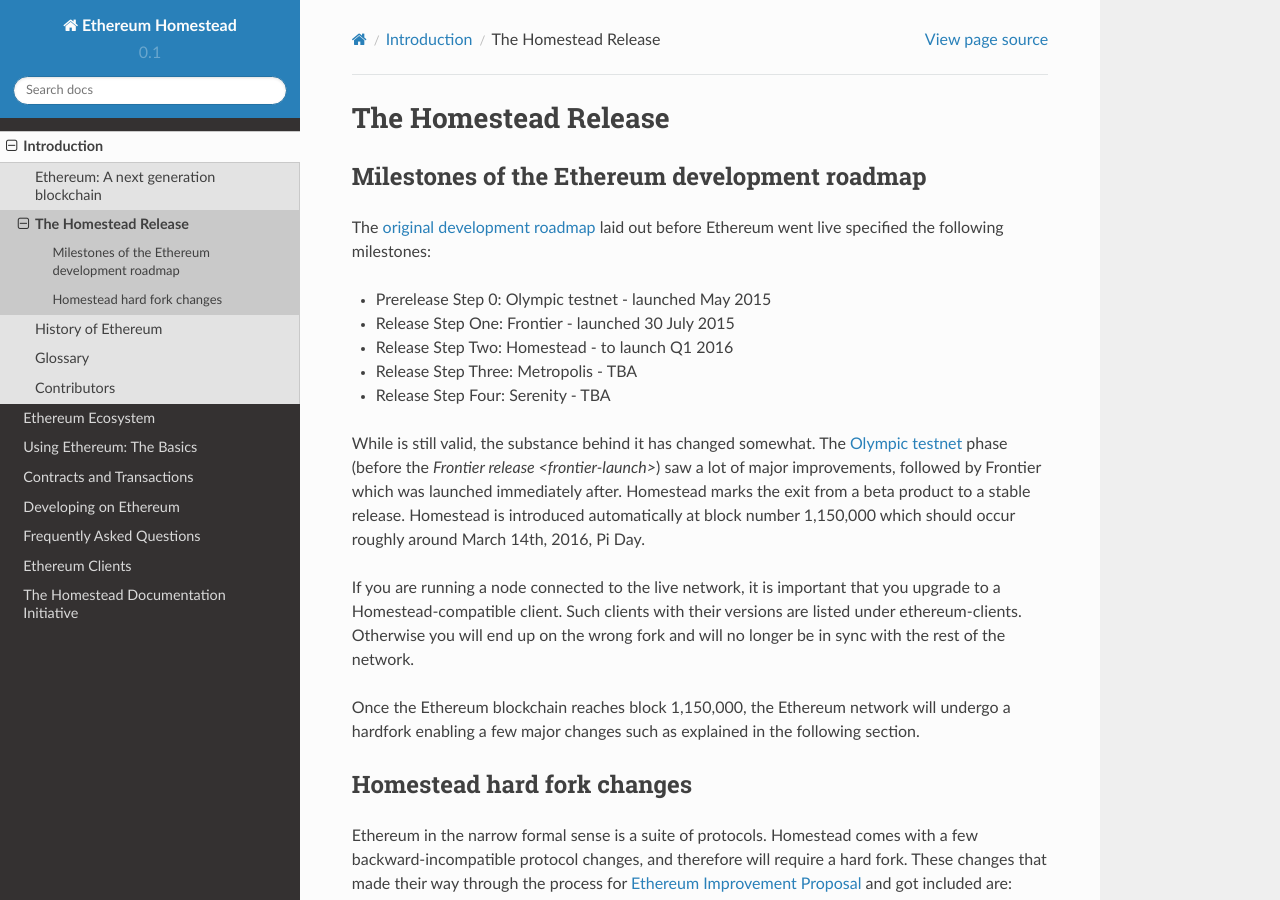
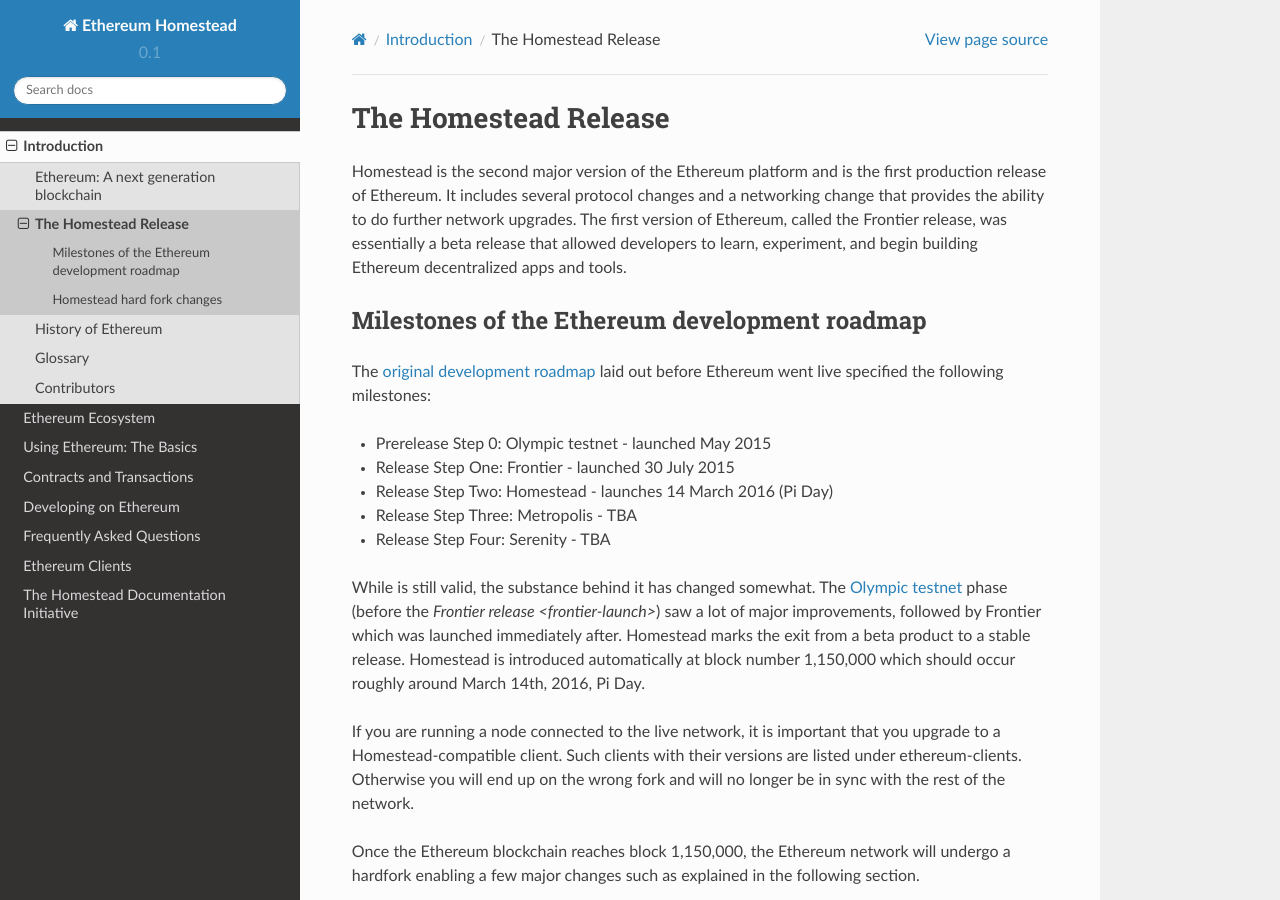
Before and after one commit to ethereum/homestead-guide, a Sphinx documentation site: the page built from source/introduction/the-homestead-release.rst, in a window 1280 px wide and 900 px high. Built offline with Sphinx 7.4.7 and the Read the Docs theme 2.0.0, drawn with Linux system fonts in a browser that asks for light colours.

Commit message:
Added user friendly intro. Added 3/14 launch date

```diff
--- a/source/introduction/the-homestead-release.rst
+++ b/source/introduction/the-homestead-release.rst
@@ -1,6 +1,8 @@
 ********************************************************************************
 The Homestead Release
 ********************************************************************************
+
+Homestead is the second major version of the Ethereum platform and is the first production release of Ethereum. It includes several protocol changes and a networking change that provides the ability to do further network upgrades. The first version of Ethereum, called the Frontier release, was essentially a beta release that allowed developers to learn, experiment, and begin building Ethereum decentralized apps and tools.
 
 Milestones of the Ethereum development roadmap
 -----------------------------------------------
@@ -9,7 +11,7 @@
 
 * Prerelease Step 0: Olympic testnet - launched May 2015
 * Release Step One: Frontier - launched 30 July 2015
-* Release Step Two: Homestead - to launch Q1 2016
+* Release Step Two: Homestead - launches 14 March 2016 (Pi Day)
 * Release Step Three: Metropolis - TBA
 * Release Step Four: Serenity - TBA
 
```
